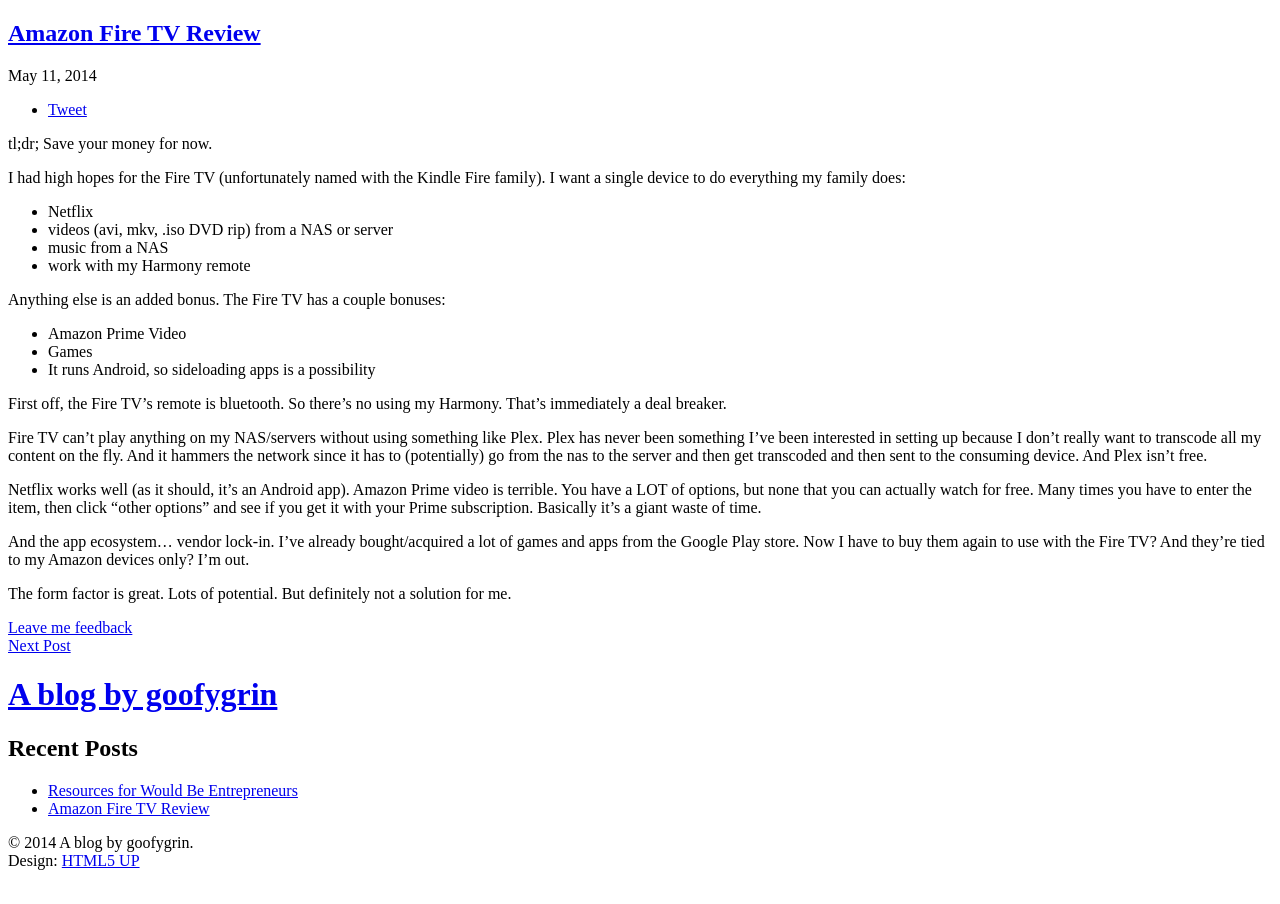
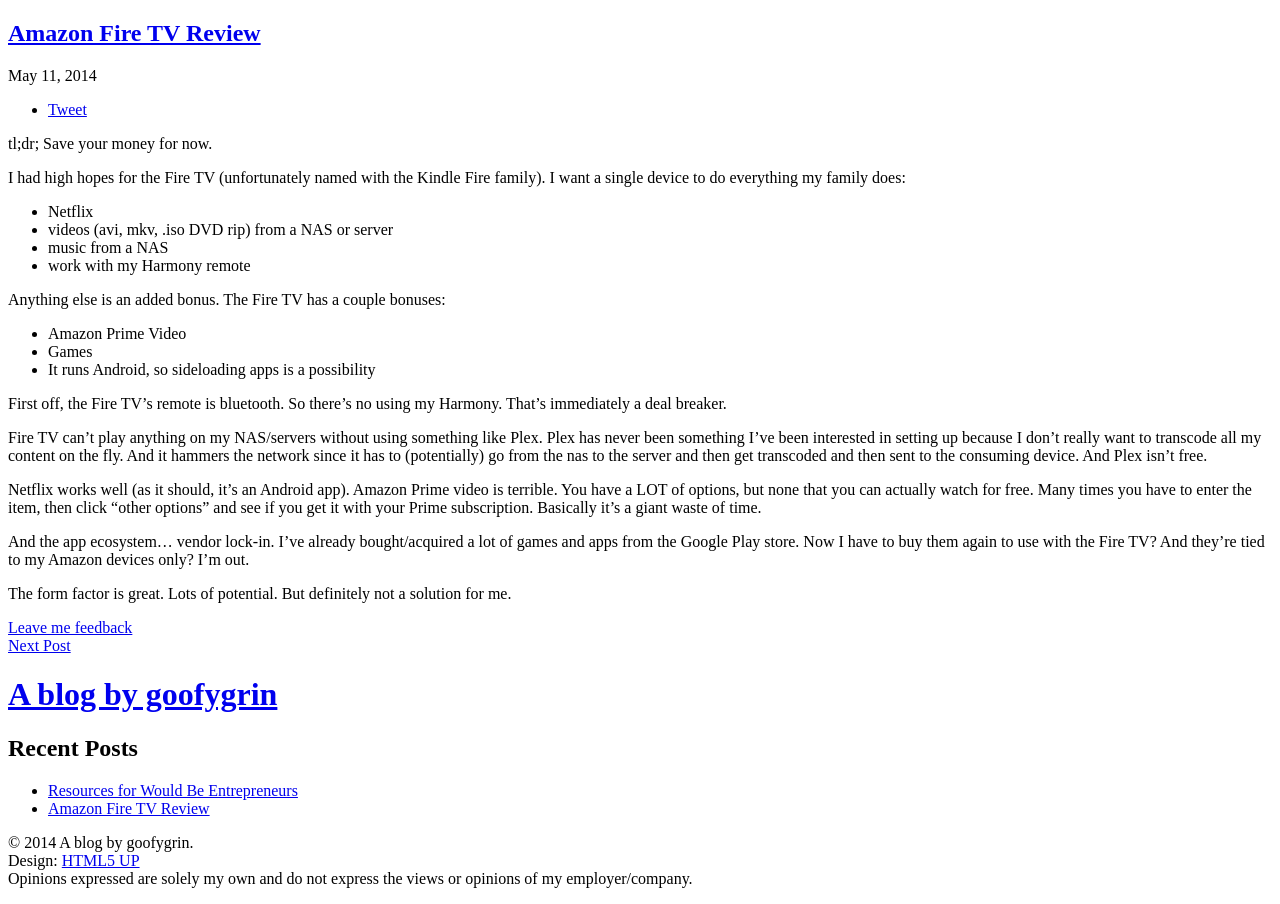
Before and after one commit to goofygrin/goofygrin.github.io, a Jekyll site: the page built from _posts/2014-05-11-Amazon-Fire-TV-Review.md, in a window 1280 px wide. Built offline with Jekyll 4.4.1, drawn with Linux system fonts in a browser that asks for light colours; nearby versions of some CDN libraries; library files that are not in the unit come from our copies; comment, search, counter and statistics services are not loaded.

Commit message:
added disclaimer and start batch file

```diff
--- a/_includes/footer.html
+++ b/_includes/footer.html
@@ -3,5 +3,7 @@
 	<p>
 		&copy; 2014 A blog by goofygrin.<br />
 		Design: <a href="http://html5up.net/">HTML5 UP</a>
+		<br />
+		Opinions expressed are solely my own and do not express the views or opinions of my employer/company.
 	</p>
 </div>
```
Also changed, not shown: 2 other files.
